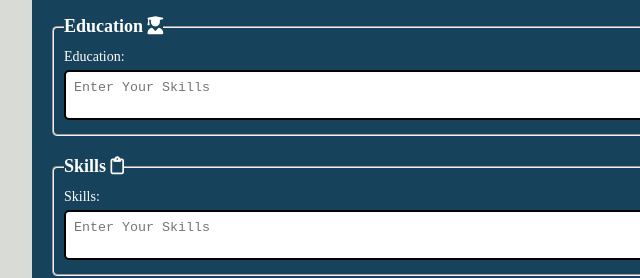
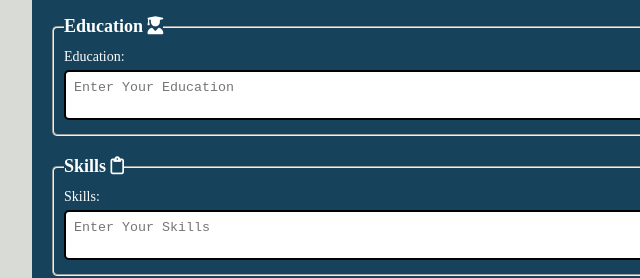
Before and after one commit to SaadAslam58/Milestone-4, a plain HTML site: page index.html in a window 1280 px wide. Shown: the part 322-600 px from the top of the page, 160-800 px from the left. Drawn offline with Linux system fonts and the light colour scheme.

Commit message:
third commit

```diff
--- a/index.html
+++ b/index.html
@@ -26,7 +26,7 @@
         <fieldset>
             <legend>Education <i class="fa-solid fa-user-graduate"></i></legend>
             <label for="education">Education:</label>
-            <textarea name="skills" id="education" placeholder="Enter Your Skills" required rows="2"></textarea>
+            <textarea name="skills" id="education" placeholder="Enter Your Education" required rows="2"></textarea>
         </fieldset>
 
         <fieldset>
```
